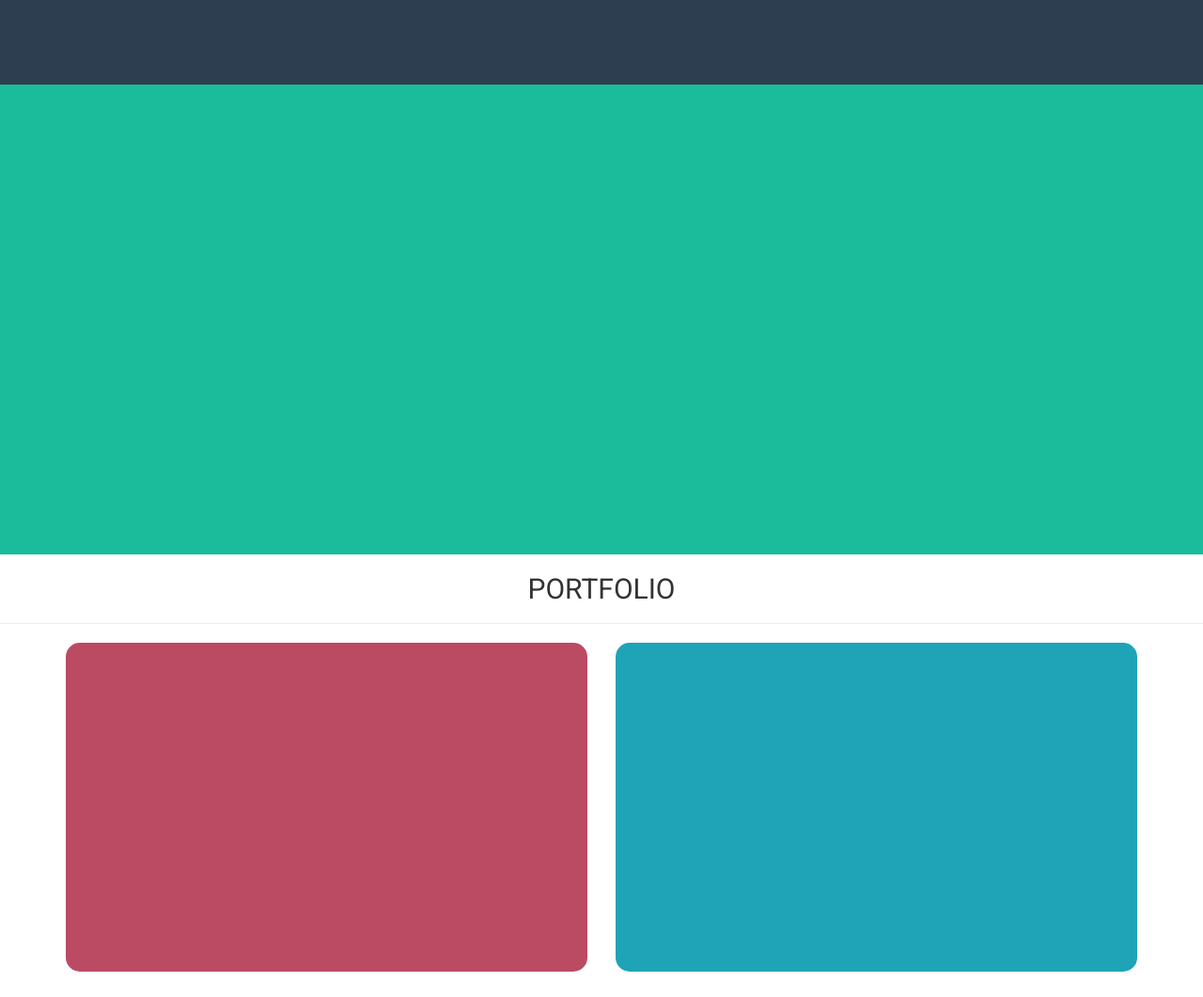
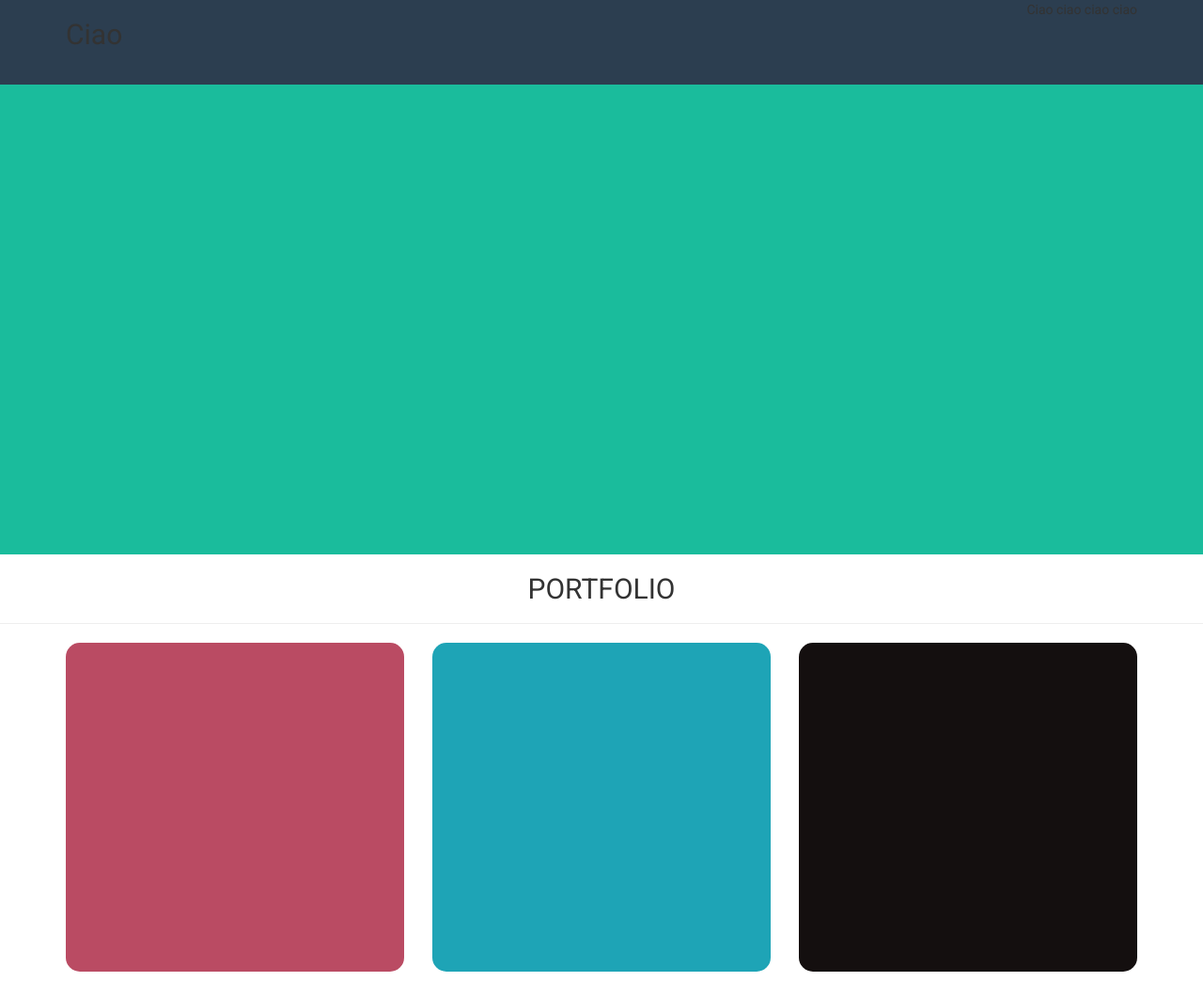
Before and after one commit to EmiPro97/html-css-bootstrap-freelancer, a plain HTML site: page index.html in a window 1280 px wide. Shown: the top 1061 px of the page at 94% size. Drawn offline with nearby package versions, Linux system fonts and the light colour scheme.

Commit message:
added desktop responsive

```diff
--- a/css/style.css
+++ b/css/style.css
@@ -2,9 +2,13 @@
 body{
     font-family: 'Roboto', sans-serif;
 }
-
+/* /////////////////////////////////////////////////////////// */
 
 /* UTILITIES */
+.text-right{
+    text-align: right;
+}
+
 .text-center{
     text-align: center;
 }
@@ -16,7 +20,7 @@ body{
 .mr-b60{
     margin-bottom: 60px;
 }
-
+/* /////////////////////////////////////////////////////////// */
 
 /* COLORS */
 .bg-footer{
@@ -54,6 +58,7 @@ body{
 .bg-card-pink{
     background-color: #ccb2a3;
 }
+/* /////////////////////////////////////////////////////////// */
 
 /* PORTFOLIO */
 /* Cards */
@@ -61,7 +66,7 @@ body{
     height: 350px;
     border-radius: 15px;
 }
-
+/* /////////////////////////////////////////////////////////// */
 
 /* FAKE CONTENT */
 .main-header{
@@ -87,9 +92,4 @@ body{
 .second-foot{
     height: 50px;
 }
-
-@media screen and (min-width: 768px){
-    .mr-30{
-        margin-right: 30px;
-    }
-}
+/* /////////////////////////////////////////////////////////// */
--- a/index.html
+++ b/index.html
@@ -23,18 +23,20 @@
     <header class="main-header bg-darkblue">
         <div class="container">
             <div class="row">
-                <div class="col-xs-9 col-sm-7">
-                    <h2></h2>
+                <div class="col-xs-9 col-sm-7 col-md-6">
+                    <h2>Ciao</h2>
                 </div>
-                <div class="col-xs-3 col-sm-5"></div>
+                <div class="text-right col-xs-3 col-sm-5 col-md-6">
+                    Ciao ciao ciao ciao
+                </div>
             </div>
         </div>
     </header>
-
+    <!-- //////////////////////////////////////////////////////////////////////////// -->
 
     <!-- Hero content -->
     <section class="hero-content bg-green"></section>
-
+    <!-- //////////////////////////////////////////////////////////////////////////// -->
 
     <!-- Portfolio -->
     <section class="portfolio text-center">
@@ -44,28 +46,28 @@
         <!-- Cards -->
         <div class="container">
             <div class="row">
-                <div class="col-xs-10 col-xs-offset-1 col-sm-6 col-sm-offset-0 mr-b30">
+                <div class="col-xs-10 col-xs-offset-1 col-sm-6 col-sm-offset-0 col-md-4 mr-b30">
                     <div class="card bg-card-red"></div>
                 </div>
-                <div class="col-xs-10 col-xs-offset-1 col-sm-6 col-sm-offset-0 mr-b30">
+                <div class="col-xs-10 col-xs-offset-1 col-sm-6 col-sm-offset-0 col-md-4 mr-b30">
                     <div class="card bg-card-lightblue"></div>
                 </div>
-                <div class="col-xs-10 col-xs-offset-1 col-sm-6 col-sm-offset-0 mr-b30">
+                <div class="col-xs-10 col-xs-offset-1 col-sm-6 col-sm-offset-0 col-md-4 mr-b30">
                     <div class="card bg-card-black"></div>
                 </div>
-                <div class="col-xs-10 col-xs-offset-1 col-sm-6 col-sm-offset-0 mr-b30">
+                <div class="col-xs-10 col-xs-offset-1 col-sm-6 col-sm-offset-0 col-md-4 mr-b30">
                     <div class="card bg-card-azure"></div>
                 </div>
-                <div class="col-xs-10 col-xs-offset-1 col-sm-6 col-sm-offset-0 mr-b30">
+                <div class="col-xs-10 col-xs-offset-1 col-sm-6 col-sm-offset-0 col-md-4 mr-b30">
                     <div class="card bg-card-blue"></div>
                 </div>
-                <div class="col-xs-10 col-xs-offset-1 col-sm-6 col-sm-offset-0 mr-b60">
+                <div class="col-xs-10 col-xs-offset-1 col-sm-6 col-sm-offset-0 col-md-4 mr-b60">
                     <div class="card bg-card-pink"></div>
                 </div>
             </div>
 
     </section>
-
+    <!-- //////////////////////////////////////////////////////////////////////////// -->
 
     <!-- About -->
     <section class="about-content bg-green">
@@ -82,7 +84,7 @@
             </div>
         </div>
     </section>
-
+    <!-- //////////////////////////////////////////////////////////////////////////// -->
 
     <!-- Contact -->
     <section class="contact-content mr-b30">
@@ -102,7 +104,7 @@
             </div>
         </div>
     </section>
-
+    <!-- //////////////////////////////////////////////////////////////////////////// -->
 
     <!-- Footer -->
     <footer class="foot-content text-center bg-footer">
```
